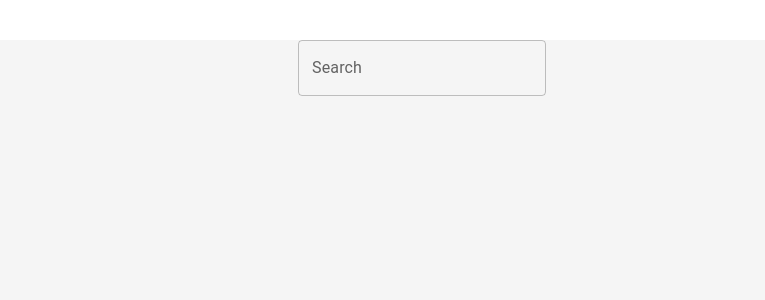
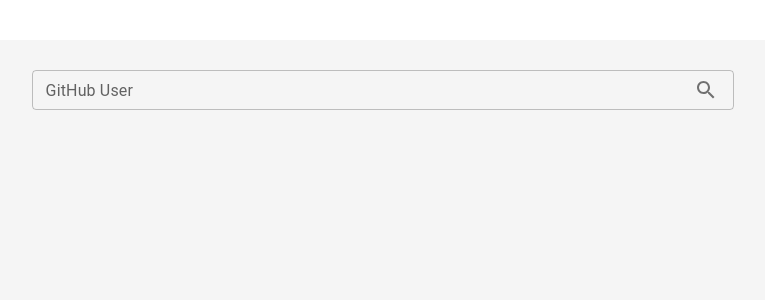
Before and after one commit to Jeffuy/github-user-search, a React app: page / in a window 1280 px wide. Shown: the top 300 px of the page, without its empty margins (218-983 px from the left). Built offline with nearby package versions, Linux system fonts and the light colour scheme.

Commit message:
:lipstick: searchbar styles added

```diff
--- a/src/components/Searcher/index.jsx
+++ b/src/components/Searcher/index.jsx
@@ -1,12 +1,34 @@
 import React from "react";
 import { IconButton, Stack, TextField } from "@mui/material";
+import SearchIcon from "@mui/icons-material/Search";
 
 const Searcher = () => {
+	const stackStyles = {
+		marginTop: "30px",
+		width: "80%",
+	};
+
+	const textFieldStyles = {
+		width: "90%",
+	};
+
+	const iconButtonStyles = {
+		left: "-45px",
+	};
+
 	return (
-		<Stack>
-			<TextField label="Search">
-				<IconButton />
-			</TextField>
+		<Stack direction="row" sx={stackStyles}>
+			<TextField
+				sx={textFieldStyles}
+				id="outlined-basic"
+				label="GitHub User"
+				placeholder="Octocat"
+				variant="outlined"
+				size="small"
+			/>
+			<IconButton size="small" sx={iconButtonStyles}>
+				<SearchIcon />
+			</IconButton>
 		</Stack>
 	);
 };
```
